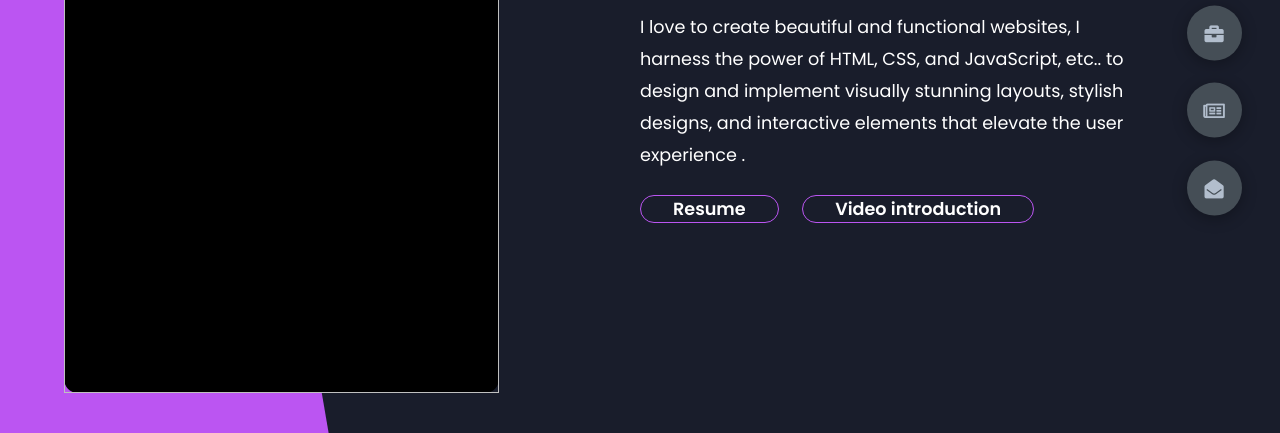
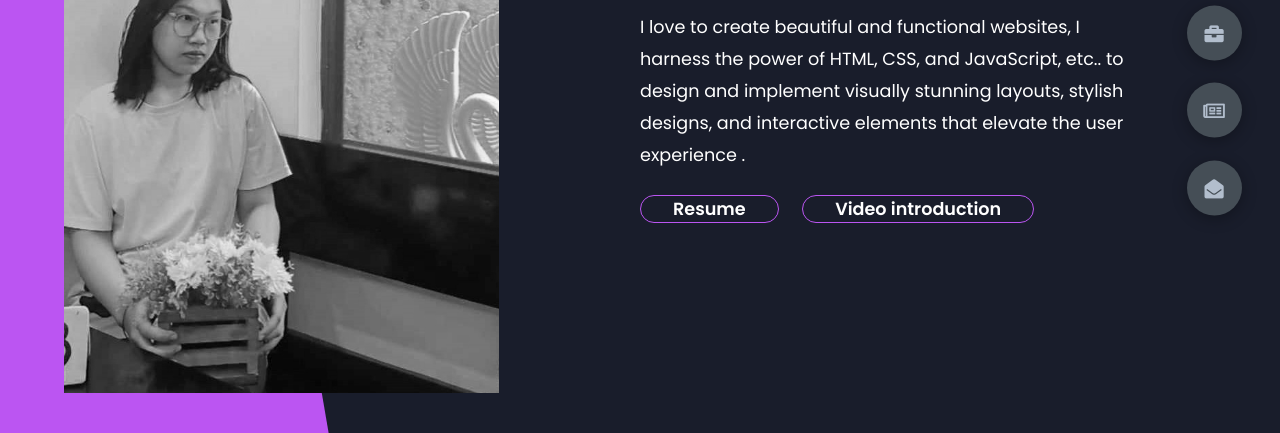
Before and after one commit to NannKhaingShweYeeLin/pportfolio, a plain HTML site: page index.html in a window 1280 px wide. Shown: the part 367-800 px from the top of the page. Drawn offline with Linux system fonts and the light colour scheme.

Commit message:
Update index.html

```diff
--- a/index.html
+++ b/index.html
@@ -19,7 +19,7 @@
             <div class="left-header">
                 <div class="h-shape"></div>
                 <div class="image">
-                    <img src="img/hero1.png" alt="" >
+                    <img src="img/hero.png" alt="" >
                 </div>
             </div>
             <div class="right-header">
```
